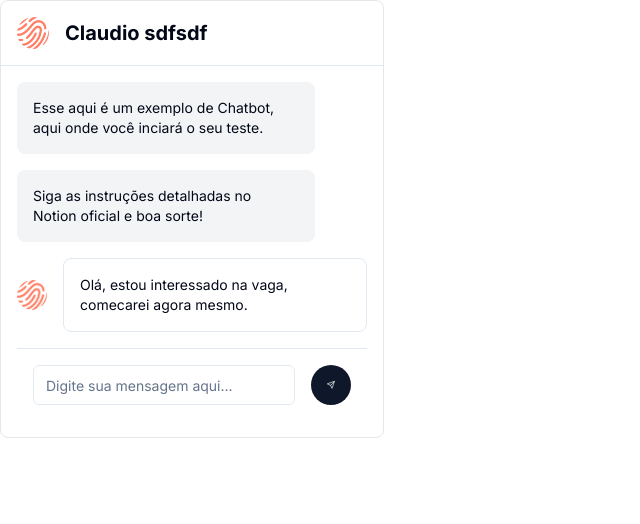
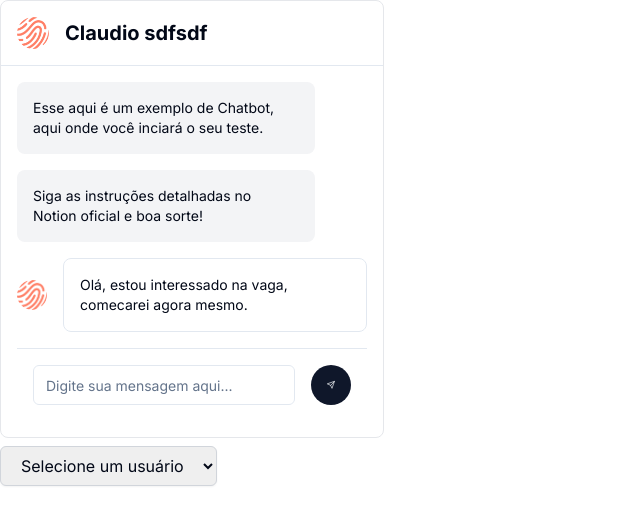
Before and after one commit to claudiobarsante/desafio-legitimuz, a Next.js app: page / in a window 1280 px wide. Shown: the top 524 px of the page, without its empty margins (0-640 px from the left). Built offline with nearby package versions, Linux system fonts and the light colour scheme.

Commit message:
feat: add <SelectUser/>

```diff
--- /dev/null
+++ b/app/components/SelectUser/index.tsx
@@ -0,0 +1,24 @@
+import React from 'react';
+
+type SelectUserProps = {
+	selectedUser: string;
+	handleUserChange: (event: React.ChangeEvent<HTMLSelectElement>) => void;
+};
+function SelectUser({ selectedUser, handleUserChange }: SelectUserProps) {
+	return (
+		<div className='w-50'>
+			<select
+				className='px-4 py-2 border border-gray-300 rounded-md shadow-sm '
+				value={selectedUser}
+				onChange={e => handleUserChange(e)}
+			>
+				<option value=''>Selecione um usuário</option>
+				<option value='user-1'>User 1</option>
+				<option value='user-2'>User 2</option>
+				<option value='user-3'>User 3</option>
+			</select>
+		</div>
+	);
+}
+
+export default SelectUser;
--- a/app/page.tsx
+++ b/app/page.tsx
@@ -1,5 +1,19 @@
-import Chatbot from './components/Chatbot/Index';
+'use client';
+import { useState } from 'react';
+import Chatbot from './components/Chatbot';
+import SelectUser from './components/SelectUser';
 
 export default function Home() {
-	return <Chatbot />;
+	const [selectedOption, setSelectedOption] = useState('');
+
+	const handleUserChange = (event: React.ChangeEvent<HTMLSelectElement>) => {
+		setSelectedOption(event.target.value);
+	};
+
+	return (
+		<div className='flex flex-col gap-2'>
+			<Chatbot />
+			<SelectUser selectedUser={selectedOption} handleUserChange={handleUserChange} />
+		</div>
+	);
 }
```
